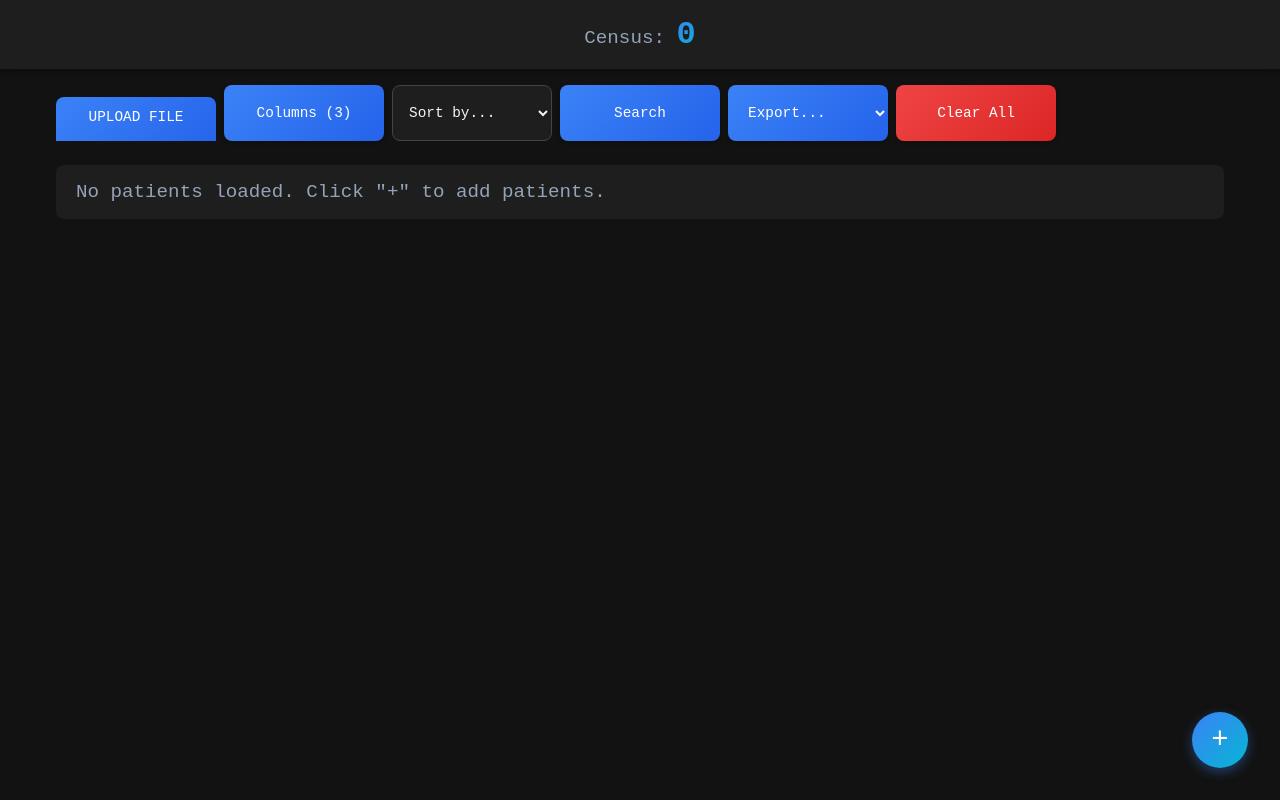
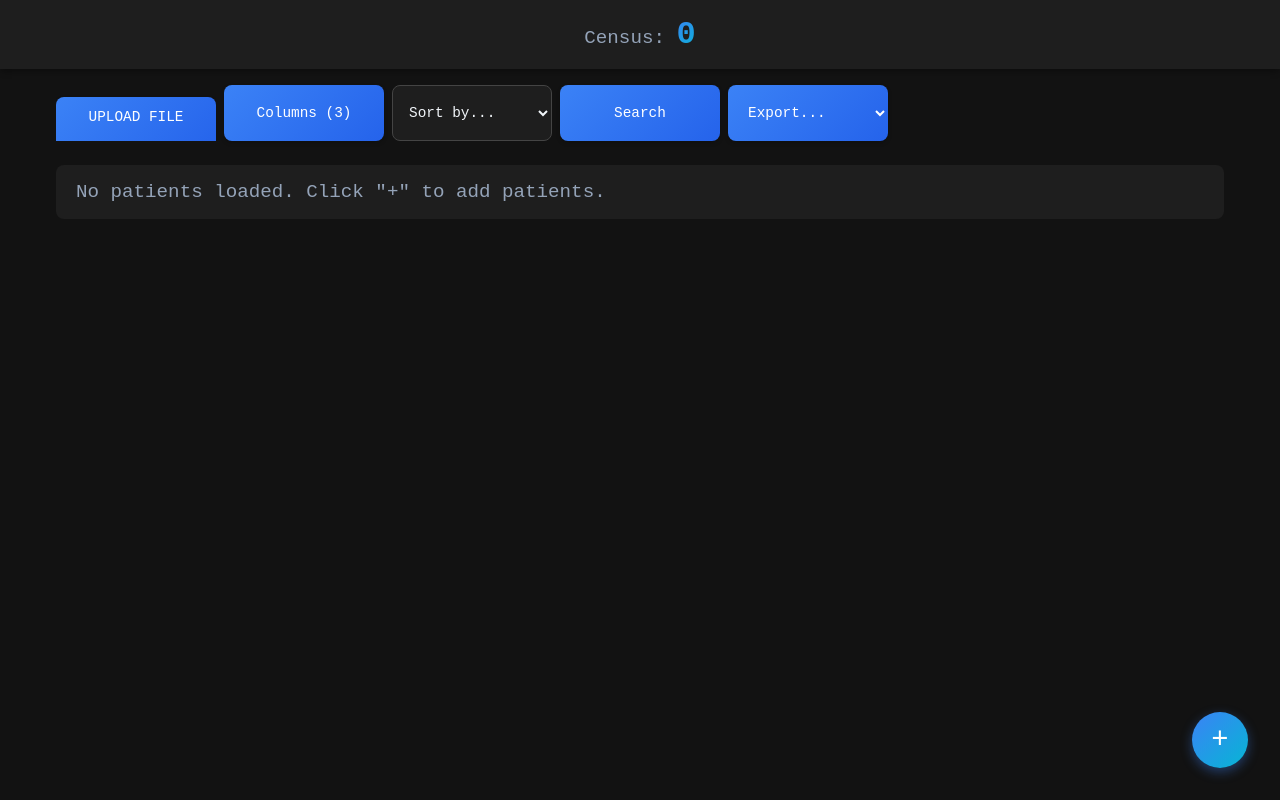
Before and after one commit to cardenac1/calllist, a plain HTML site: page index.html in a window 1280 px wide. Drawn offline with nearby package versions, Linux system fonts and the light colour scheme.

Commit message:
Update index.html

```diff
--- a/index.html
+++ b/index.html
@@ -691,7 +691,6 @@
                 <option value="json">Export as JSON</option>
                 <option value="csv">Export as CSV</option>
             </select>
-            <button onclick="clearAllData()" style="background: linear-gradient(135deg, var(--danger), #dc2626);">Clear All</button>
         </div>
 
         <!-- Column Dropdown -->
```
